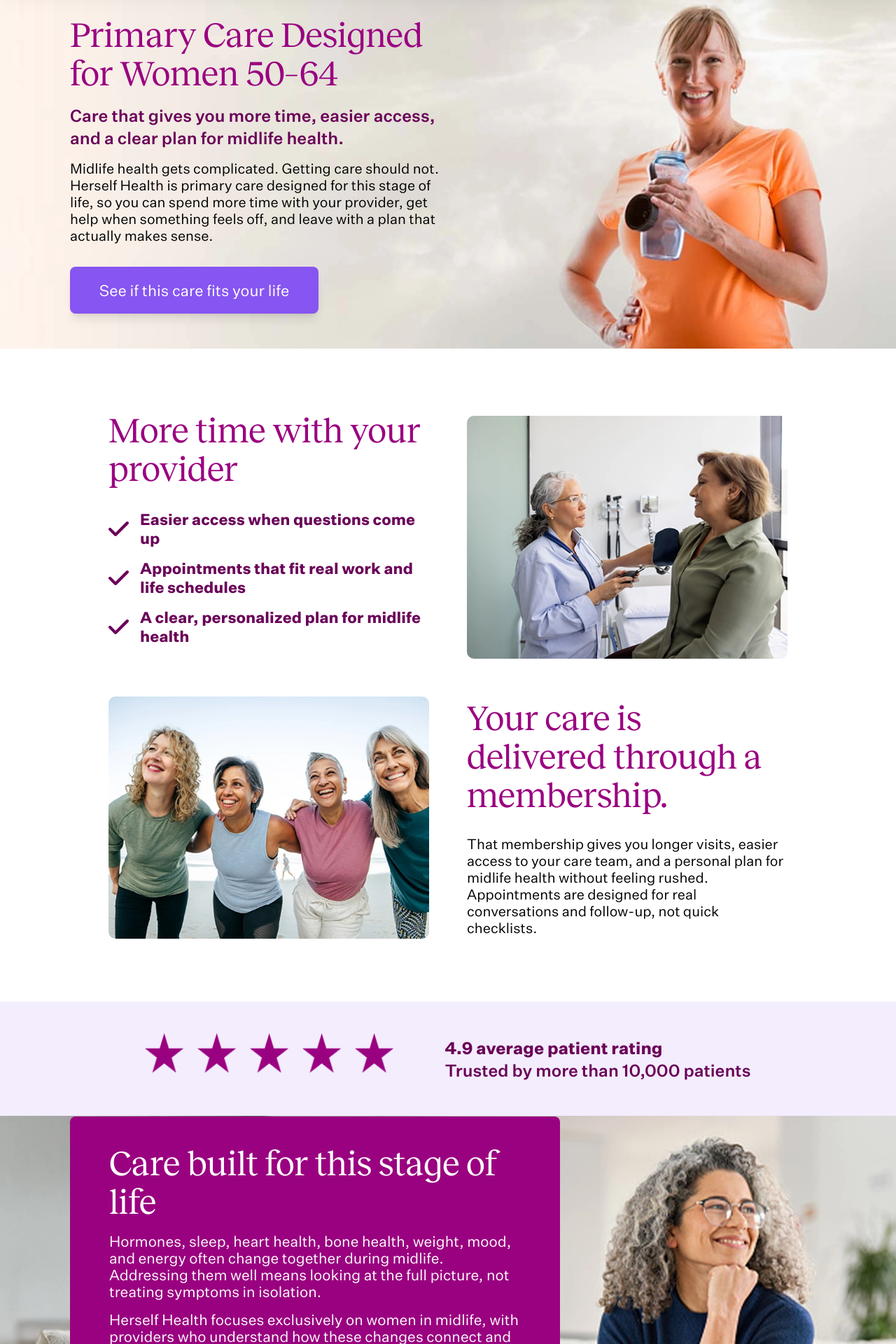
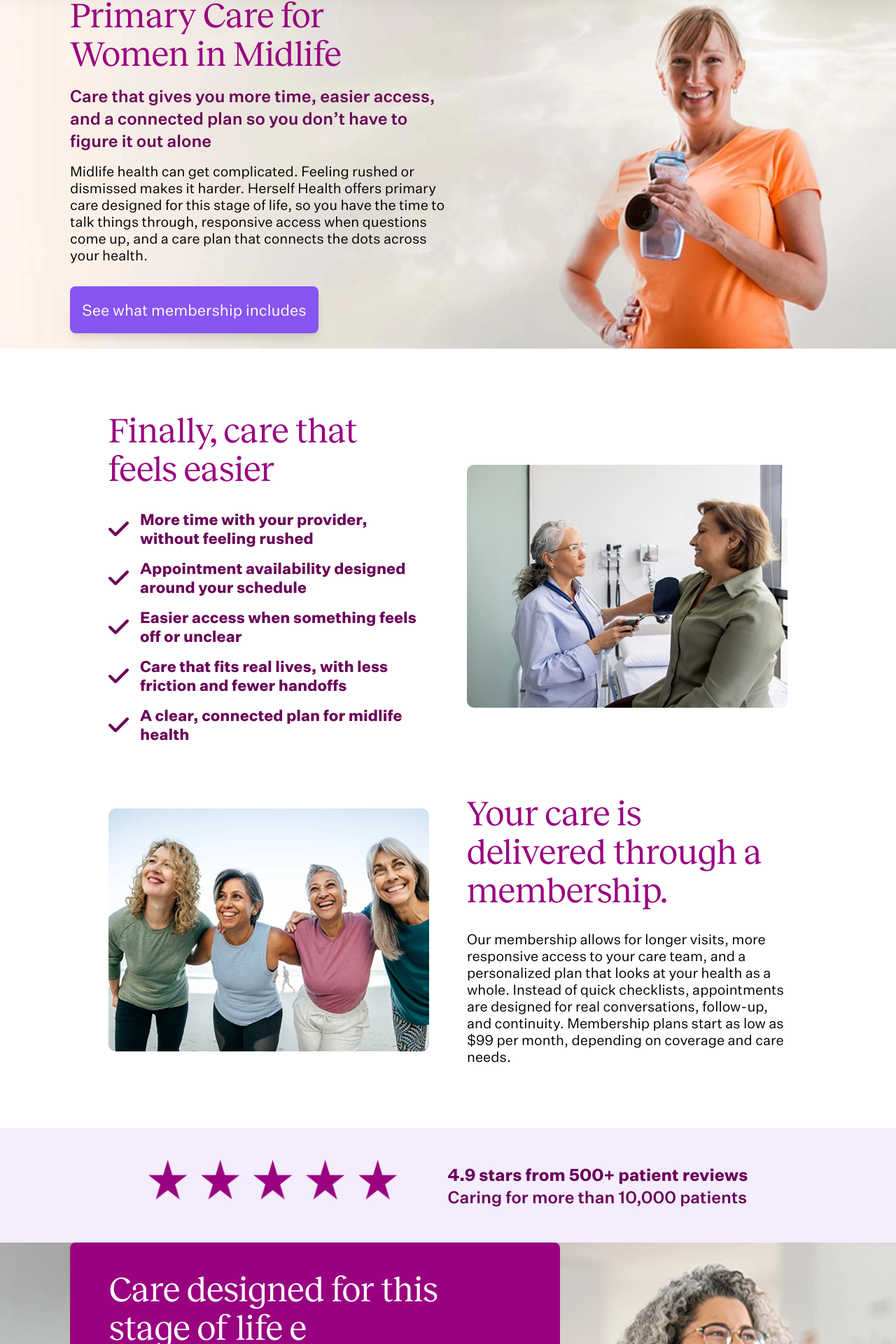
Before and after one commit to seemo66/herself-health-landing-v4, a React (Create React App) app: page / in a window 1280 px wide. Shown: the part 105-2025 px from the top of the page at 70% size. Built offline with nearby package versions, Linux system fonts and the light colour scheme.

Commit message:
copy updates for v5 of the cotent document

```diff
--- a/src/components/AnnouncementsSection.jsx
+++ b/src/components/AnnouncementsSection.jsx
@@ -10,7 +10,7 @@ export default function AnnouncementsSection() {
         color: '#9A0180',
       },
       subtitle: {
-        before: 'Questions before joining',
+        before: 'Questions before joining?',
         phone: '888-290-1209',
         after: 'to talk with our team',
         color: '#9A0180',
@@ -24,11 +24,11 @@ export default function AnnouncementsSection() {
     {
       bgColor: '#9A0180',
       title: {
-        text: 'See If Herself Health Is Right for You',
+        text: 'See what this membership includes',
         color: '#FFFFFF',
       },
       subtitle: {
-        text: 'No obligation. Just a chance to see if this care fits your needs.',
+        text: 'No obligation. Just clear details so you can decide if this care is right for you',
         color: '#FFFFFF',
       },
       button: {
--- a/src/components/GuideSection.jsx
+++ b/src/components/GuideSection.jsx
@@ -23,18 +23,18 @@ export default function GuideSection() {
       <div className="relative z-10 px-[30px] py-[35px] pb-[48px] md:absolute md:inset-0 md:flex md:items-center md:justify-start md:p-12 lg:px-[100px]">
         <div className="flex flex-col gap-4 md:w-[57%] md:min-w-[700px] md:rounded-lg md:bg-[#9A0180] md:px-14 md:py-10">
           {/* main headline */}
-          <h2 className="title-font !text-white">Care built for this stage of life</h2>
+          <h2 className="title-font !text-white">Care designed for this stage of life e</h2>
 
           {/* main descriptive paragraphs */}
           <p className="body-font !text-white md:hidden lg:block lg:!text-[21px]">
-            Hormones, sleep, heart health, bone health, weight, mood, and energy often change
-            together during midlife. Addressing them well means looking at the full picture, not
-            treating symptoms in isolation.
+            During midlife, changes in hormones, sleep, heart health, bone health, weight, mood, and
+            energy often happen together. Addressing them well means looking at patterns, not
+            isolated symptoms.
           </p>
 
           <p className="body-font !text-white md:hidden lg:!text-[21px] xl:block">
-            Herself Health focuses exclusively on women in midlife, with providers who understand
-            how these changes connect and how to guide you through them.
+            Herself Health focuses on women navigating this stage, with providers who understand how
+            these changes connect and how to guide you through them with clarity and context.
           </p>
 
           <div className="md:mt-7 md:flex md:flex-row-reverse">
--- a/src/components/HeroSection.jsx
+++ b/src/components/HeroSection.jsx
@@ -26,18 +26,20 @@ export default function HeroSection() {
       <div className="relative z-10 px-[30px] py-[35px] pb-[48px] md:absolute md:inset-0 md:flex md:items-center md:justify-start md:p-12 lg:px-[100px]">
         <div className="flex flex-col gap-4 md:w-[70%] lg:w-[60%] xl:w-[50%] 2xl:w-[48%]">
           {/* main headline */}
-          <h1 className="title-font">Primary Care Designed for Women 50–64</h1>
+          <h1 className="title-font">Primary Care for Women in Midlife</h1>
 
           {/* subheadline */}
           <h2 className="subtitle-font">
-            Care that gives you more time, easier access, and a clear plan for midlife health.
+            Care that gives you more time, easier access, and a connected plan so you don’t have to
+            figure it out alone
           </h2>
 
           {/* main descriptive paragraphs */}
           <p className="body-font">
-            Midlife health gets complicated. Getting care should not. Herself Health is primary care
-            designed for this stage of life, so you can spend more time with your provider, get help
-            when something feels off, and leave with a plan that actually makes sense.
+            Midlife health can get complicated. Feeling rushed or dismissed makes it harder. Herself
+            Health offers primary care designed for this stage of life, so you have the time to talk
+            things through, responsive access when questions come up, and a care plan that connects
+            the dots across your health.
           </p>
 
           {/* call-to-action button */}
@@ -48,7 +50,7 @@ export default function HeroSection() {
               document.getElementById('guide')?.scrollIntoView({ behavior: 'smooth' });
             }}
           >
-            See if this care fits your life
+            See what membership includes
           </button>
         </div>
       </div>
--- a/src/components/InPracticeSection.jsx
+++ b/src/components/InPracticeSection.jsx
@@ -22,13 +22,13 @@ export default function InPracticeSection() {
         <h2 className="title-font mb-4 lg:mb-[30px]">What this care looks like in practice</h2>
 
         {/* Service highlights with checkmarks */}
-        <ul className="pl-0 space-y-4 list-font">
+        <ul className="list-font space-y-4 pl-0">
           {[
-            'Primary care designed specifically for women in midlife',
+            'Primary care designed around midlife health needs',
             'Providers trained in women’s and midlife health',
-            'Longer visits that allow real conversation and planning',
-            'Care that addresses physical and emotional health together',
-            'Guidance tailored to your goals and long-term well-being',
+            'Longer visits that allow time to be heard and understood',
+            'Care that considers physical and emotional health together',
+            'Guidance tailored to your personal goals and long-term well-being',
           ].map((item, idx) => (
             <li key={idx} className="flex items-center space-x-4">
               <img
--- a/src/components/PatientRatingSection.jsx
+++ b/src/components/PatientRatingSection.jsx
@@ -15,8 +15,8 @@ export default function PatientRatingSection() {
         ))}
       </div>
       <div id="guide">
-        <p className="subtitle-font !font-bold">4.9 average patient rating</p>
-        <p className="subtitle-font">Trusted by more than 10,000 patients</p>
+        <p className="subtitle-font !font-bold">4.9 stars from 500+ patient reviews</p>
+        <p className="subtitle-font">Caring for more than 10,000 patients</p>
       </div>
     </section>
   );
--- a/src/components/ServicesSectionOne.jsx
+++ b/src/components/ServicesSectionOne.jsx
@@ -19,14 +19,16 @@ export default function ServicesSectionOne() {
 
       {/* Text content */}
       <div className="lg:w-1/2 xl:max-w-[605px]">
-        <h2 className="title-font mb-4 lg:mb-[30px]">More time with your provider</h2>
+        <h2 className="title-font mb-4 lg:mb-[30px]">Finally, care that feels easier</h2>
 
         {/* Service highlights with checkmarks */}
         <ul className="list-font mb-[25px] space-y-4 pl-0">
           {[
-            'Easier access when questions come up',
-            'Appointments that fit real work and life schedules',
-            'A clear, personalized plan for midlife health',
+            'More time with your provider, without feeling rushed',
+            'Appointment availability designed around your schedule',
+            'Easier access when something feels off or unclear',
+            'Care that fits real lives, with less friction and fewer handoffs',
+            'A clear, connected plan for midlife health',
           ].map((item, idx) => (
             <li key={idx} className="flex items-center space-x-4">
               <img
--- a/src/components/ServicesSectionTwo.jsx
+++ b/src/components/ServicesSectionTwo.jsx
@@ -24,9 +24,10 @@ export default function ServicesSectionTwo() {
         </h2>
 
         <p className="body-font">
-          That membership gives you longer visits, easier access to your care team, and a personal
-          plan for midlife health without feeling rushed. Appointments are designed for real
-          conversations and follow-up, not quick checklists.
+          Our membership allows for longer visits, more responsive access to your care team, and a
+          personalized plan that looks at your health as a whole. Instead of quick checklists,
+          appointments are designed for real conversations, follow-up, and continuity. Membership
+          plans start as low as $99 per month, depending on coverage and care needs.
         </p>
       </div>
     </section>
```
